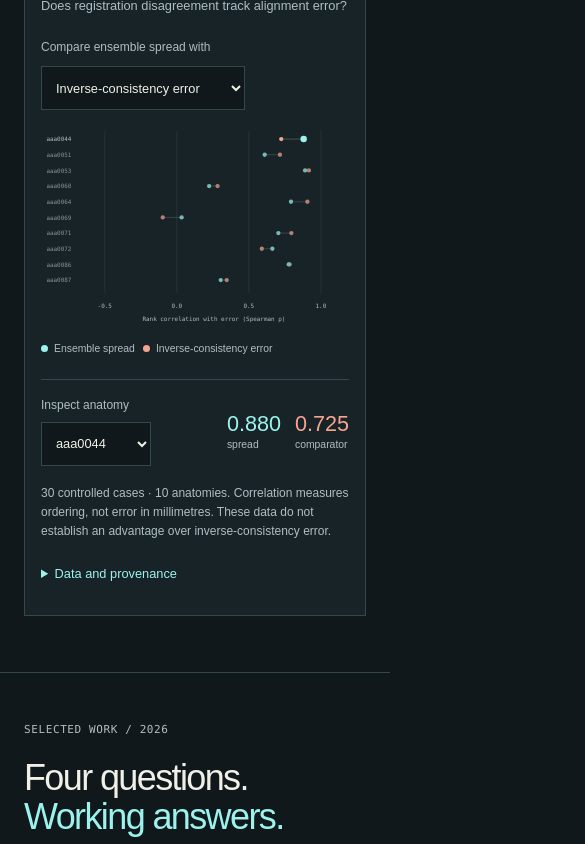
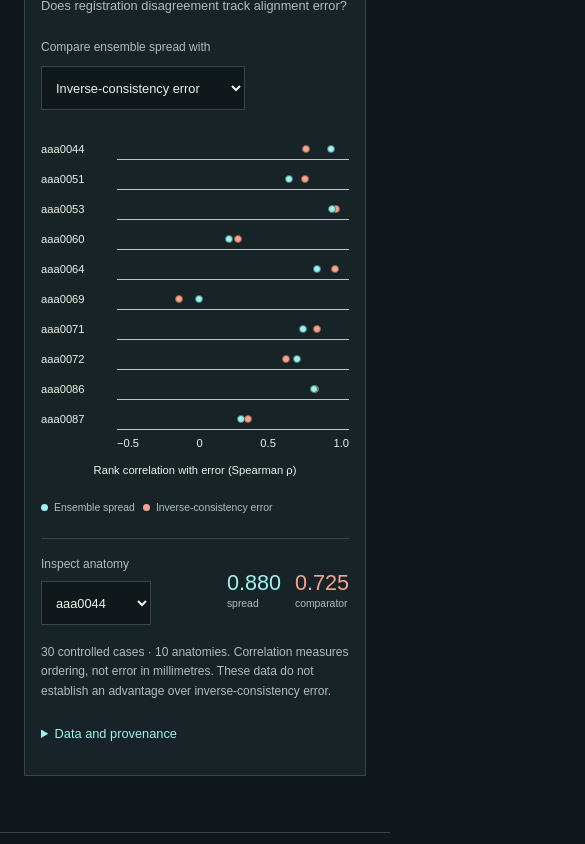
Before and after one commit to Kushrishi/kushrishi.com, a Next.js app: page / in a window 390 px wide. Shown: the part 800-1644 px from the top of the page, 585 px wide, since content can reach past the window. Built offline with nearby package versions, Linux system fonts and the light colour scheme.

Commit message:
Keep the About grid and research plot readable on phones

```diff
--- a/app/globals.css
+++ b/app/globals.css
@@ -1159,3 +1159,70 @@ footer p {
 .recorded-figure figcaption {
   color: var(--plate-muted);
 }
+
+.about-section {
+  grid-template-columns: repeat(2, minmax(0, 1fr));
+}
+.about-section > * {
+  min-width: 0;
+}
+.about-section h2 {
+  overflow-wrap: break-word;
+}
+.mobile-plot {
+  display: none;
+}
+@media (max-width: 760px) {
+  .about-section {
+    grid-template-columns: minmax(0, 1fr);
+  }
+}
+@media (max-width: 440px) {
+  .experiment-plate > svg {
+    display: none;
+  }
+  .mobile-plot {
+    display: block;
+    margin: 24px 0 18px;
+  }
+  .mobile-plot-row {
+    display: grid;
+    grid-template-columns: 68px minmax(0, 1fr);
+    align-items: center;
+    gap: 8px;
+    min-height: 30px;
+    font-size: 0.7rem;
+  }
+  .mobile-plot-field {
+    position: relative;
+    height: 22px;
+    border-bottom: 1px solid #bcc5c2;
+  }
+  .mobile-plot-field i {
+    position: absolute;
+    top: 7px;
+    width: 8px;
+    height: 8px;
+    border-radius: 50%;
+    transform: translateX(-50%);
+  }
+  .mobile-plot-field .spread-point {
+    background: var(--cyan);
+    border: 1px solid #417a77;
+  }
+  .mobile-plot-field .comparator-point {
+    background: var(--coral);
+    border: 1px solid #965a48;
+  }
+  .mobile-plot-axis {
+    display: flex;
+    justify-content: space-between;
+    margin-left: 76px;
+    font-size: 0.7rem;
+  }
+  .mobile-plot p {
+    font-size: 0.7rem;
+    text-align: center;
+    margin-top: 8px;
+  }
+}
--- a/app/projects/prairiereach/page.tsx
+++ b/app/projects/prairiereach/page.tsx
@@ -122,7 +122,7 @@ export default function Page() {
               <p>
                 211 Saskatchewan already provides service navigation. Hope Air
                 and Canadian Cancer Society programs address travel and
-                financial support within their conditions. TripSpark NovusMED
+                financial support within their conditions. Momentm NovusMED
                 already supplies transport scheduling, dispatch and
                 communication tools.
               </p>
--- a/components/EvidenceExplorer.tsx
+++ b/components/EvidenceExplorer.tsx
@@ -98,6 +98,34 @@ export function EvidenceExplorer({ compact = false }: { compact?: boolean }) {
           Rank correlation with error (Spearman ρ)
         </text>
       </svg>
+      <div
+        className="mobile-plot"
+        role="img"
+        aria-label="Ten anatomy-level rank correlations. Cyan is ensemble spread; coral is the selected comparator. Full values follow in the data table."
+      >
+        {records.map((row) => (
+          <div className="mobile-plot-row" key={row.id}>
+            <span>{row.id}</span>
+            <div className="mobile-plot-field">
+              <i
+                className="comparator-point"
+                style={{ left: `${((row[comparator] + 0.5) / 1.5) * 100}%` }}
+              />
+              <i
+                className="spread-point"
+                style={{ left: `${((row.spread + 0.5) / 1.5) * 100}%` }}
+              />
+            </div>
+          </div>
+        ))}
+        <div className="mobile-plot-axis">
+          <span>−0.5</span>
+          <span>0</span>
+          <span>0.5</span>
+          <span>1.0</span>
+        </div>
+        <p>Rank correlation with error (Spearman ρ)</p>
+      </div>
       <div className="plot-legend">
         <span>
           <i className="dot cyan" />
```
